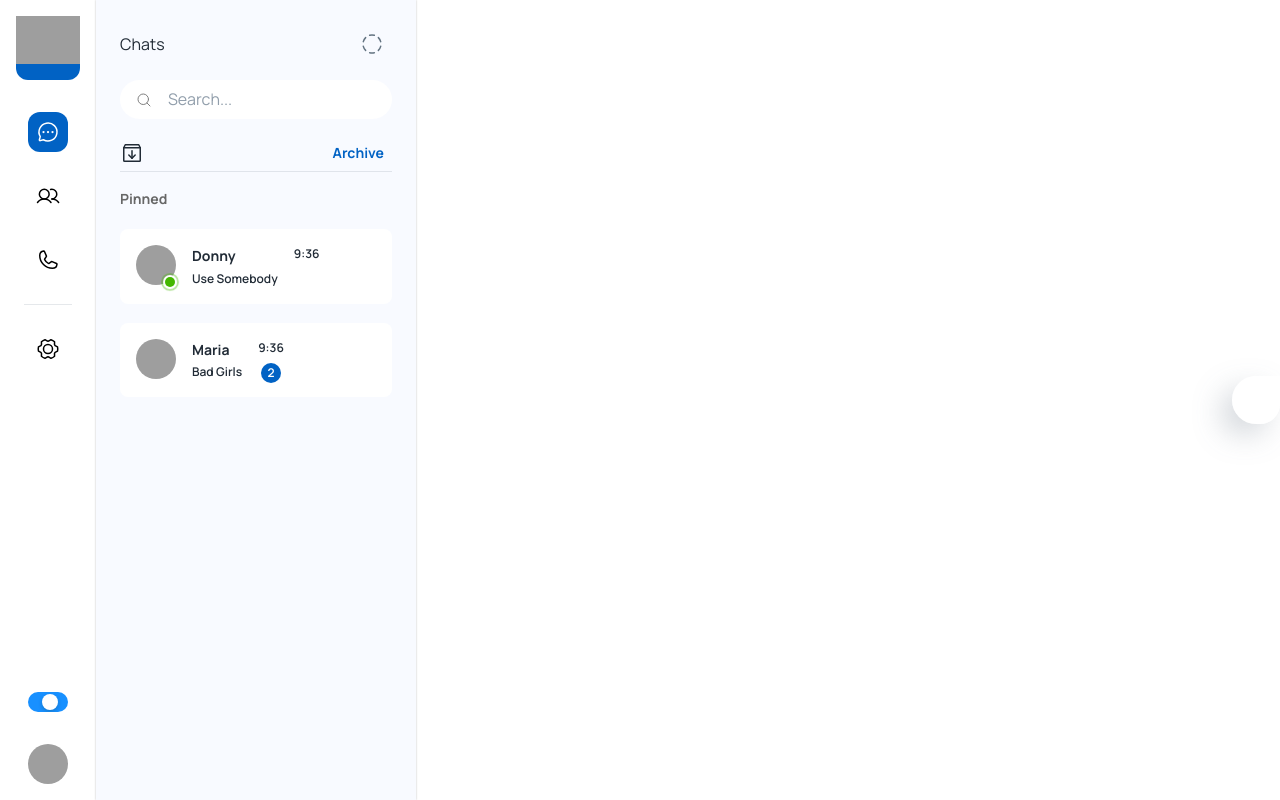
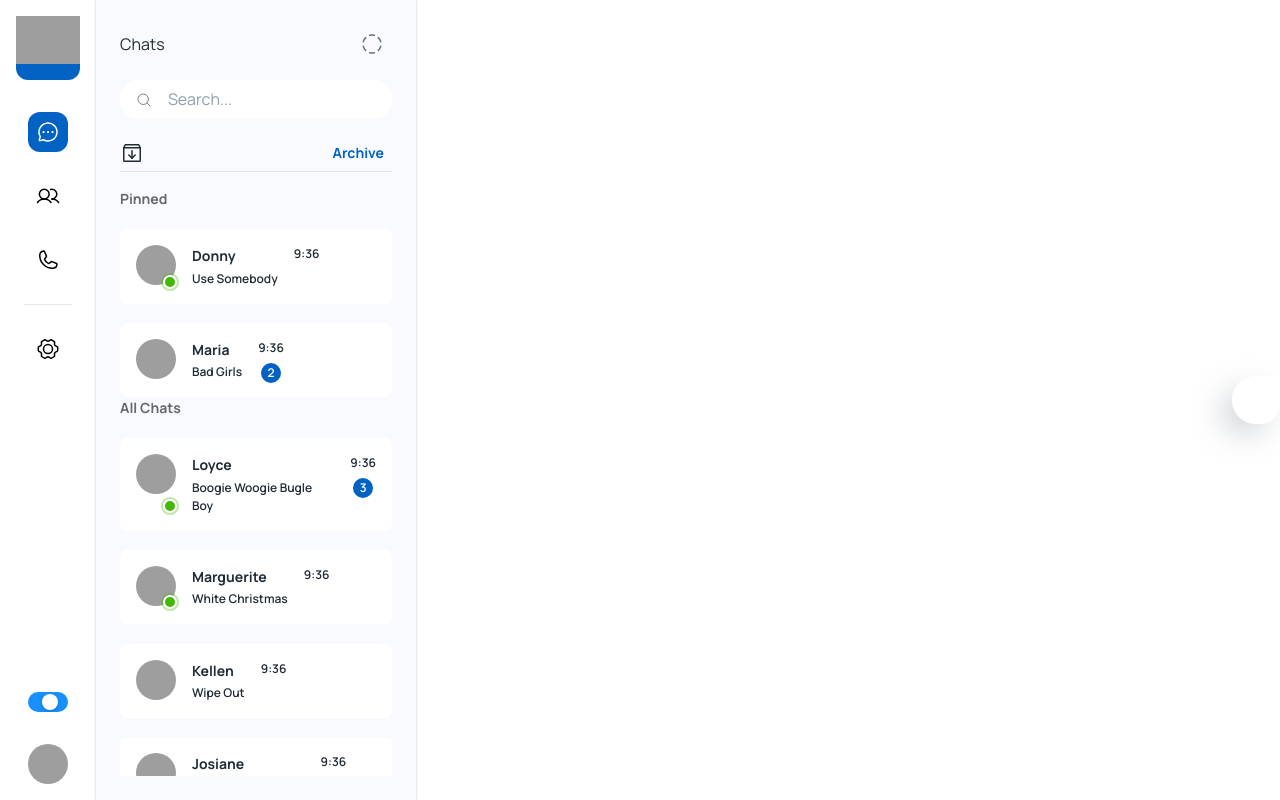
Before and after one commit to rohan-tech-negi/Chat-App, a React (Create React App) app: page /app in a window 1280 px wide. Built offline with nearby package versions, Linux system fonts and the light colour scheme; grey boxes are pictures that could not be loaded; some icons are missing.

Commit message:
displayed the other items on the list

```diff
--- a/src/pages/dashboard/Chats.js
+++ b/src/pages/dashboard/Chats.js
@@ -70,6 +70,8 @@ const ChatElement= ({id, name, img, msg, time, unread, online})=>{
           </Badge>
 
       </Stack>
+
+
         </Stack>
 
       </Stack>
@@ -109,8 +111,8 @@ const StyledInputBase = styled(InputBase)(({theme}) => ({
 
 const Chats = () => {
   return (
-    <Box sx={{position: "relative", height:"100%", width: 320, backgroundColor: "#F8FAFF", boxShadow:"0px 0px 2px rgba(0, 0, 0, 0.25)"}}>
-      <Stack p={3} spacing={2}>
+    <Box sx={{position: "relative", width: 320, backgroundColor: "#F8FAFF", boxShadow:"0px 0px 2px rgba(0, 0, 0, 0.25)"}}>
+      <Stack p={3} spacing={2} sx={{height: "100vh"}}>
 <Stack direction="row" alignItems={"center"} justifyContent="space-between">
             <Typography>
                 Chats
@@ -137,7 +139,7 @@ const Chats = () => {
           <Divider></Divider>
         </Stack>
 
-        <Stack direction="column">
+        <Stack direction="column" sx={{flexGrow: 1, overflow: "scroll", height: "100%"}}>
           <Stack spacing={2.4}>
 <Typography variant='subtitle2' sx={{color: "#676767"}}>
   Pinned
@@ -147,6 +149,18 @@ const Chats = () => {
 })}
 
           </Stack>
+
+          <Stack spacing={2.4}>
+<Typography variant='subtitle2' sx={{color: "#676767"}}>
+  All Chats
+</Typography>
+{ChatList.filter((el)=> !el.pinned).map((el)=>{
+  return <ChatElement {...el}></ChatElement>
+})}
+
+          </Stack>
+
+
 
         </Stack>
 
```
